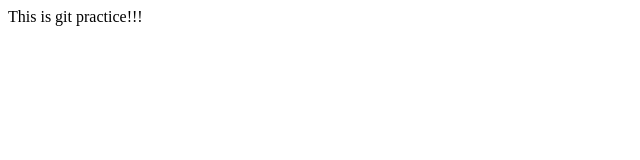
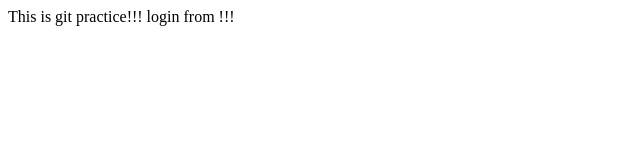
Before and after one commit to liuruiqi1001/testDemo, a plain HTML site: page index.html in a window 1280 px wide. Shown: the whole page, without its empty margins (0-640 px from the left). Drawn offline with Linux system fonts and the light colour scheme.

Commit message:
四次呵呵

```diff
--- a/index.html
+++ b/index.html
@@ -6,5 +6,7 @@
 </head>
 <body>
      This is git practice!!!
+
+     login  from !!!
 </body>
 </html>
```
